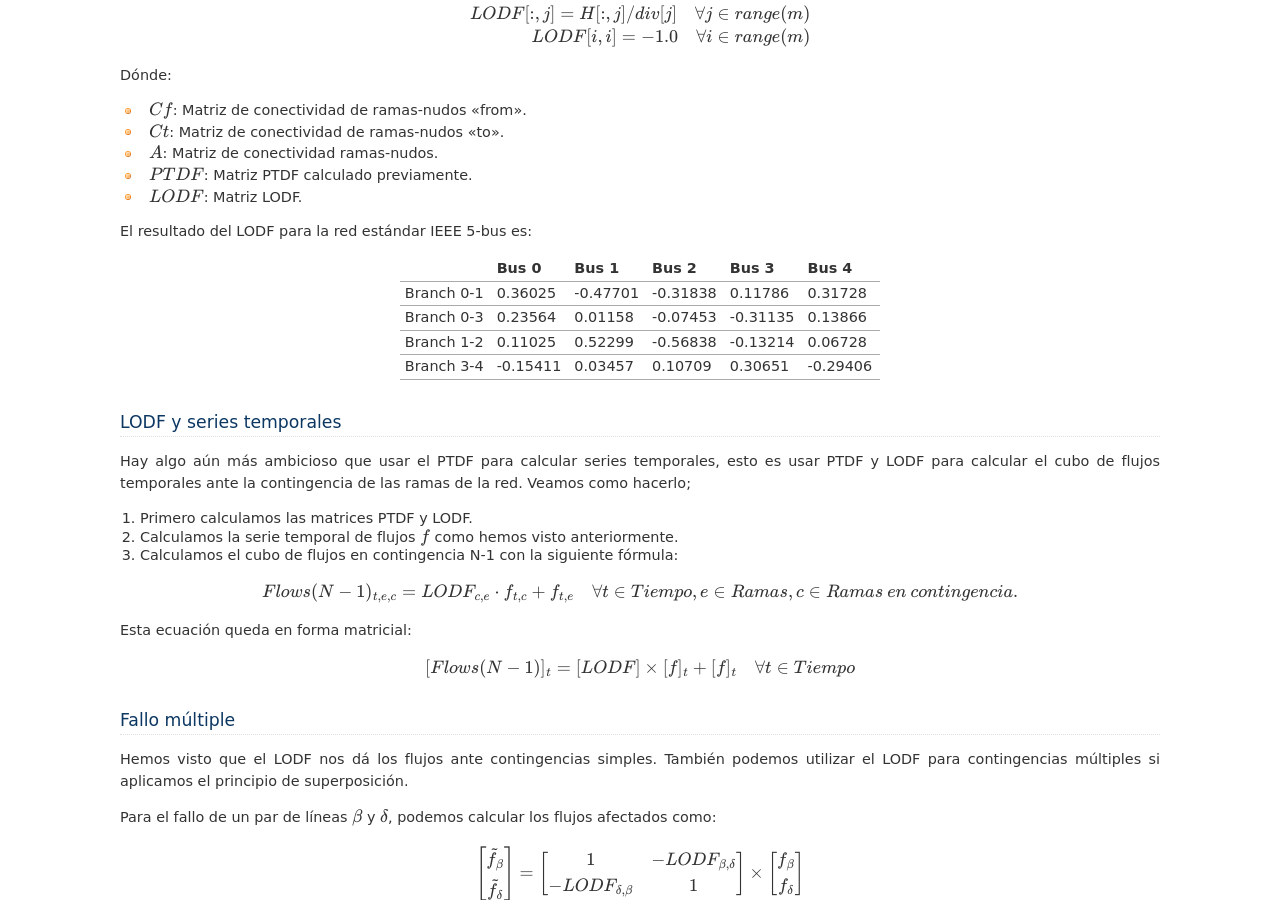
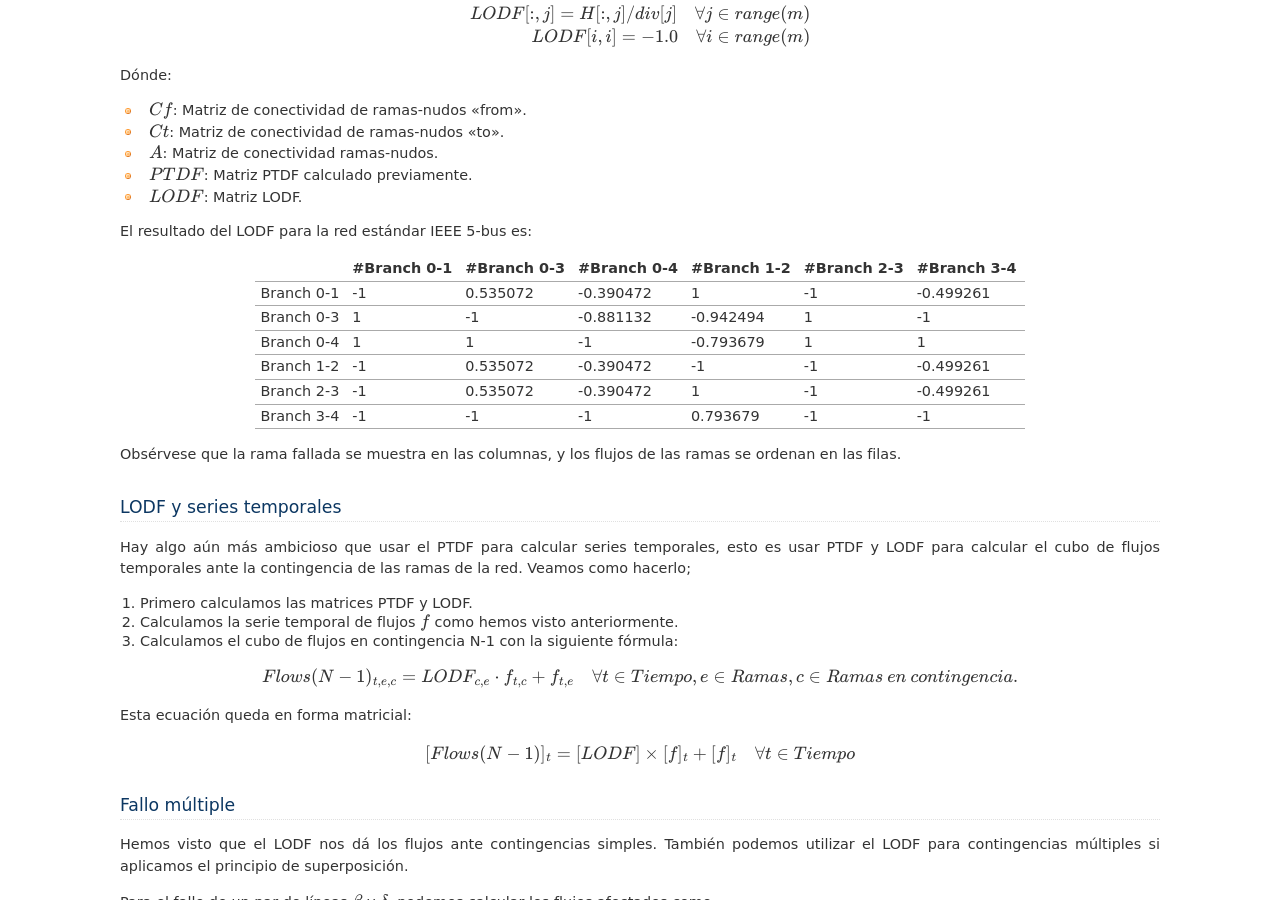
Before and after one commit to SanPen/ModeladoPractico, a Sphinx documentation site: the page built from doc/ptdf_otdf.rst, in a window 1280 px wide and 900 px high, scrolled down 2359 px. Built offline with Sphinx 7.4.7, drawn with Linux system fonts in a browser that asks for light colours.

Commit message:
added LODF matrix example

```diff
--- a/doc/ptdf_otdf.rst
+++ b/doc/ptdf_otdf.rst
@@ -165,17 +165,24 @@ Dónde:
 
 El resultado del LODF para la red estándar IEEE 5-bus es:
 
-+------------+----------+----------+----------+----------+----------+
-|            | Bus 0    | Bus 1    | Bus 2    | Bus 3    | Bus 4    |
-+============+==========+==========+==========+==========+==========+
-| Branch 0-1 | 0.36025  | -0.47701 | -0.31838 | 0.11786  | 0.31728  |
-+------------+----------+----------+----------+----------+----------+
-| Branch 0-3 | 0.23564  | 0.01158  | -0.07453 | -0.31135 | 0.13866  |
-+------------+----------+----------+----------+----------+----------+
-| Branch 1-2 | 0.11025  | 0.52299  | -0.56838 | -0.13214 | 0.06728  |
-+------------+----------+----------+----------+----------+----------+
-| Branch 3-4 | -0.15411 | 0.03457  | 0.10709  | 0.30651  | -0.29406 |
-+------------+----------+----------+----------+----------+----------+
++------------+-------------+-------------+-------------+-------------+-------------+-------------+
+|            | #Branch 0-1 | #Branch 0-3 | #Branch 0-4 | #Branch 1-2 | #Branch 2-3 | #Branch 3-4 |
++============+=============+=============+=============+=============+=============+=============+
+| Branch 0-1 | -1          | 0.535072    | -0.390472   | 1           | -1          | -0.499261   |
++------------+-------------+-------------+-------------+-------------+-------------+-------------+
+| Branch 0-3 | 1           | -1          | -0.881132   | -0.942494   | 1           | -1          |
++------------+-------------+-------------+-------------+-------------+-------------+-------------+
+| Branch 0-4 | 1           | 1           | -1          | -0.793679   | 1           | 1           |
++------------+-------------+-------------+-------------+-------------+-------------+-------------+
+| Branch 1-2 | -1          | 0.535072    | -0.390472   | -1          | -1          | -0.499261   |
++------------+-------------+-------------+-------------+-------------+-------------+-------------+
+| Branch 2-3 | -1          | 0.535072    | -0.390472   | 1           | -1          | -0.499261   |
++------------+-------------+-------------+-------------+-------------+-------------+-------------+
+| Branch 3-4 | -1          | -1          | -1          | 0.793679    | -1          | -1          |
++------------+-------------+-------------+-------------+-------------+-------------+-------------+
+
+Obsérvese que la rama fallada se muestra en las columnas, y los flujos de las ramas
+se ordenan en las filas.
 
 LODF y series temporales
 -----------------------------------
```
